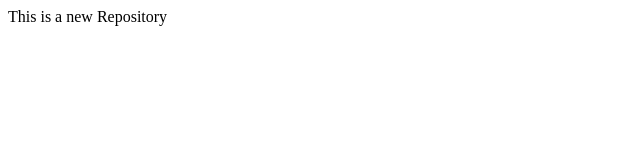
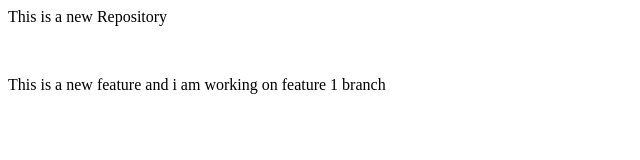
Before and after one commit to raihaank/localrepo, a plain HTML site: page index.html in a window 1280 px wide. Shown: the whole page, without its empty margins (0-640 px from the left). Drawn offline with Linux system fonts and the light colour scheme.

Commit message:
Add new feature

```diff
--- a/index.html
+++ b/index.html
@@ -1 +1,3 @@
 <p>This is a new Repository</p>
+<br/>
+<p>This is a new feature and i am working on feature 1 branch</p>
```
